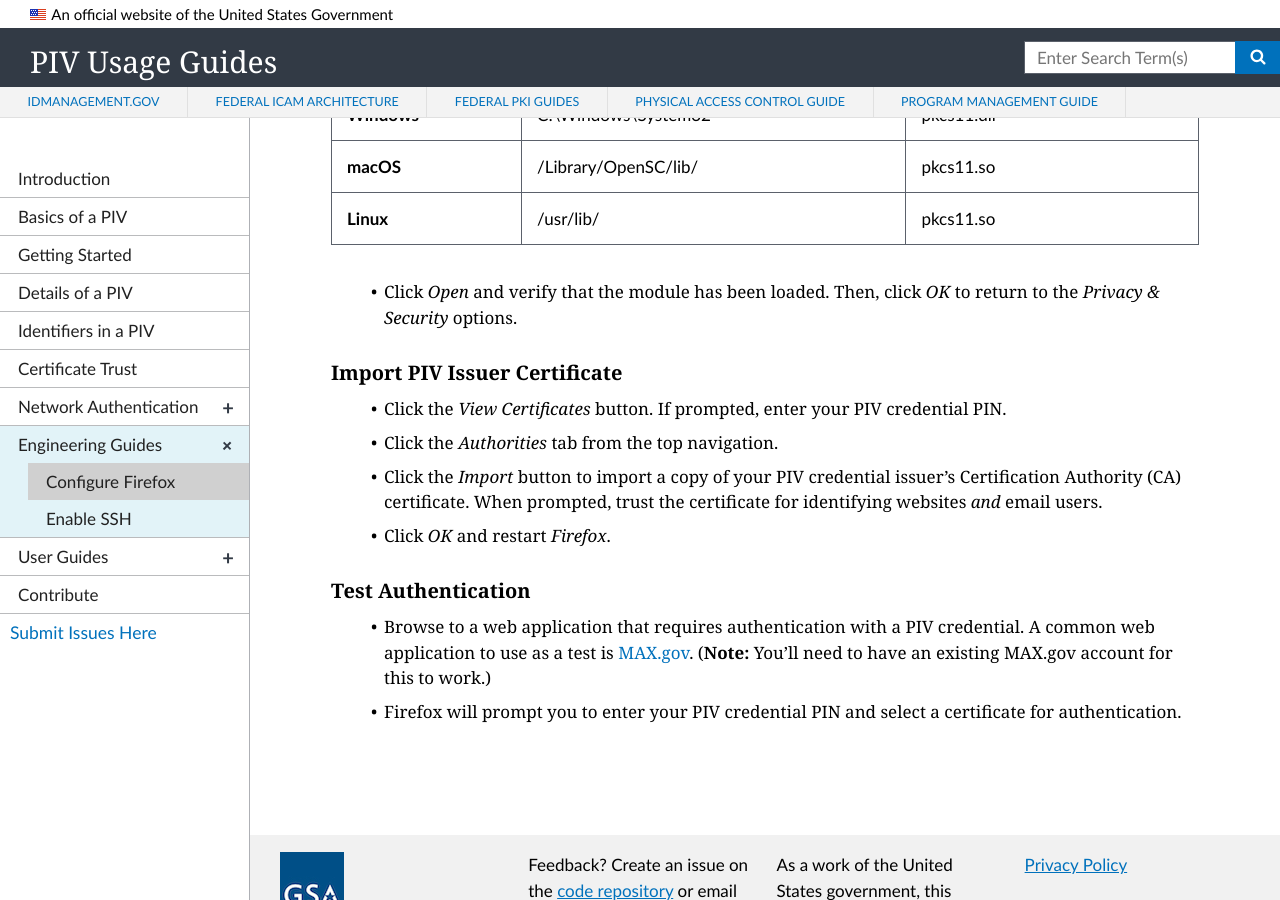
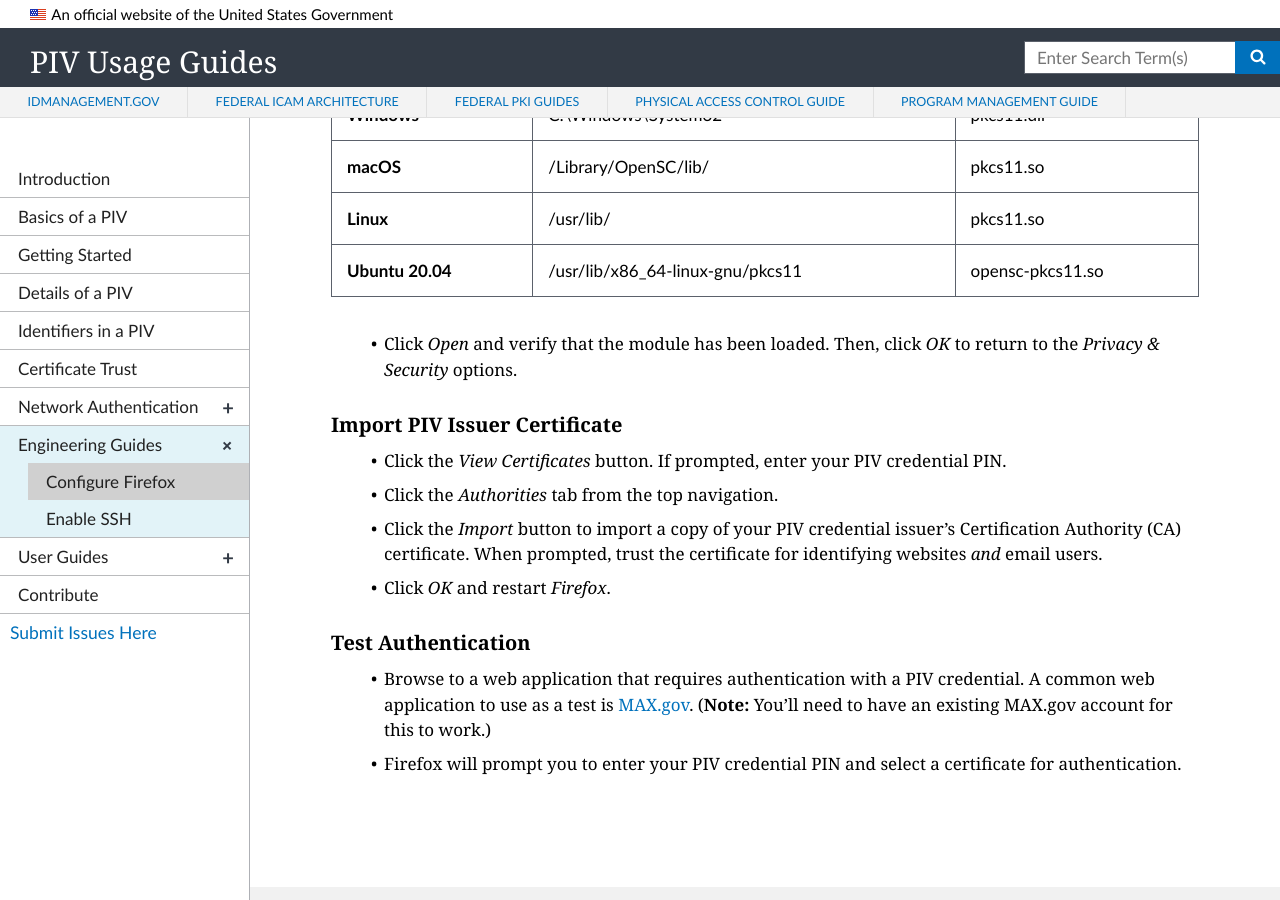
Before and after one commit to GSA/piv-guides, a Jekyll site: the page built from _engineering/01_firefox.md, in a window 1280 px wide and 900 px high, scrolled down 1510 px. Built offline with Jekyll 4.4.1, drawn with Linux system fonts in a browser that asks for light colours; nearby versions of some CDN libraries; library files that are not in the unit come from our copies; a script that is not in the unit is left out.

Commit message:
add default path with Ubuntu 20.04 `opensc` package

```diff
--- a/_engineering/01_firefox.md
+++ b/_engineering/01_firefox.md
@@ -44,6 +44,7 @@
 | **Windows** | C:\Windows\System32 | pkcs11.dll |
 | **macOS**  | /Library/OpenSC/lib/ | pkcs11.so |
 | **Linux**  | /usr/lib/ | pkcs11.so |
+| **Ubuntu 20.04** | /usr/lib/x86_64-linux-gnu/pkcs11 | opensc-pkcs11.so |
 
 * Click _Open_ and verify that the module has been loaded. Then, click _OK_ to return to the _Privacy & Security_ options.
 
```
